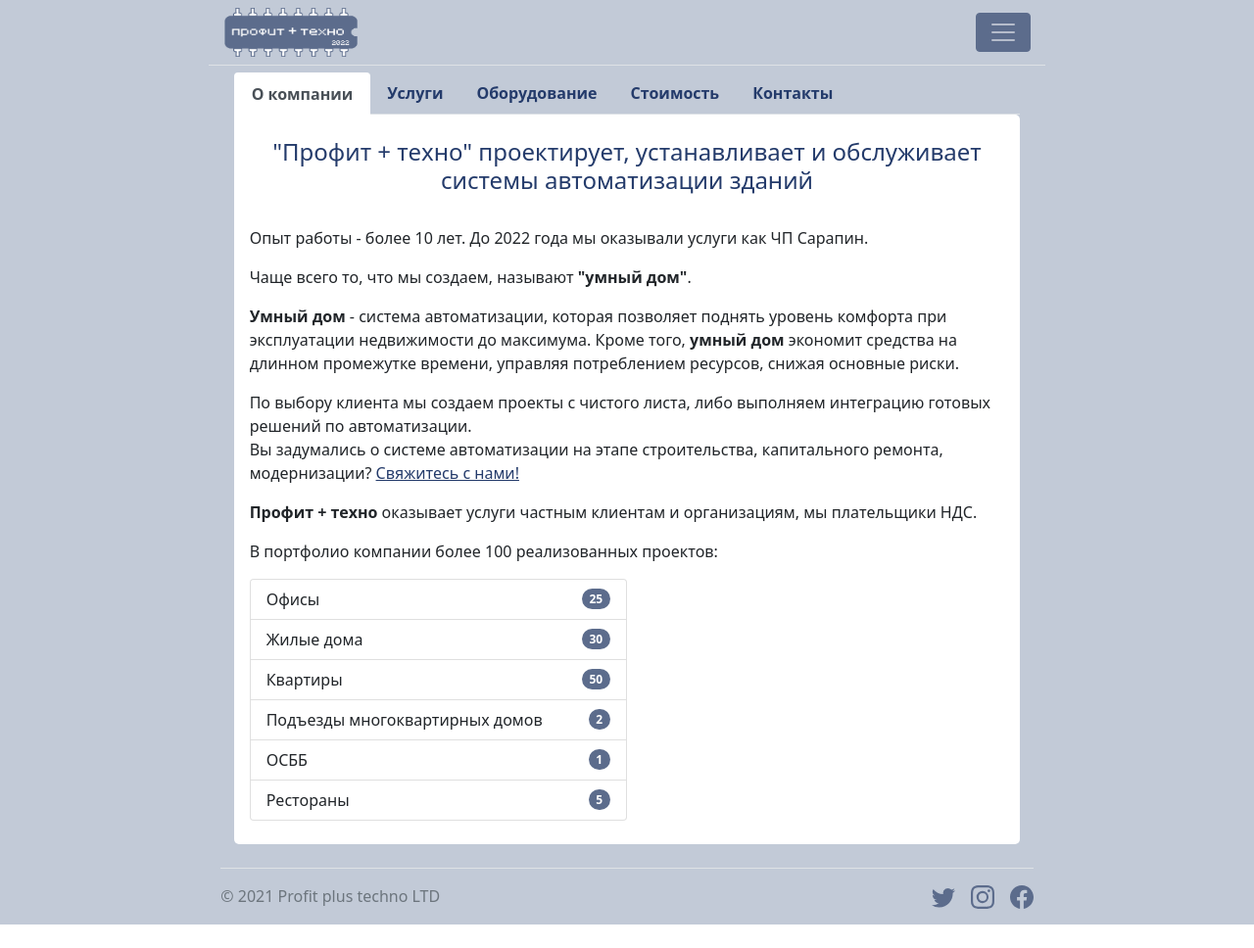
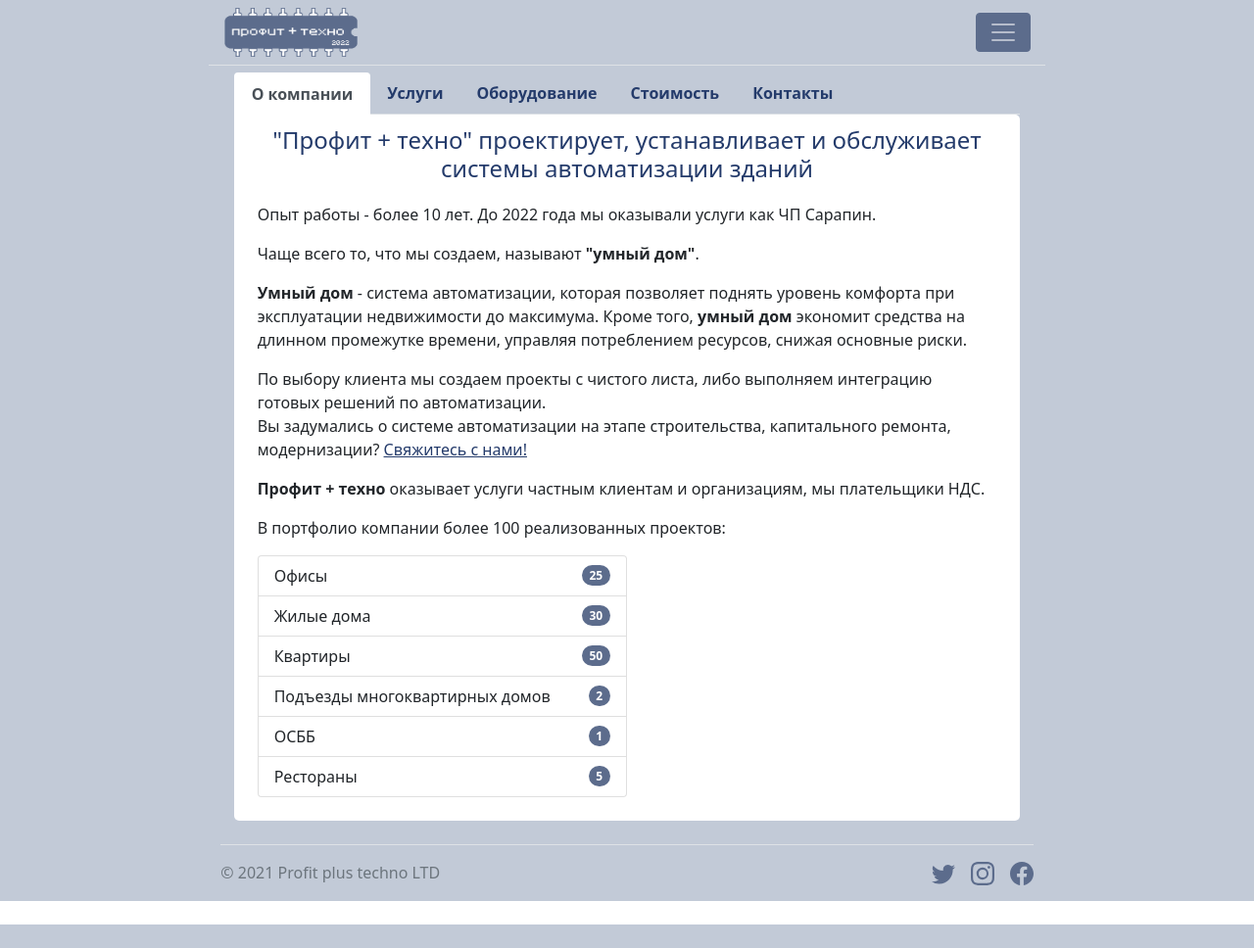
Before and after one commit to TatyanaFilimonova/ppt, a PHP site: page /index.html in a window 1280 px wide. Shown: the whole page at 98% size. After the commit the page ends 944 px from the top, so only its background shows below. Run offline with PHP 8.4, Linux system fonts and the light colour scheme.

Commit message:
Add files via upload

```diff
--- a/index.css
+++ b/index.css
@@ -125,8 +125,8 @@
 }
 
 h4 {
-    padding-top: 1em;
-    padding-bottom: 1em;
+    padding-top: 0.5em;
+    padding-bottom: 0.5em;
     text-align: center;
     color: 	rgb(36, 59, 107);
 }
@@ -275,13 +275,19 @@
 }
 
 .tab-pane {
-    padding-right: 0.5em;
-    padding-left: 0.5em;
+    padding-right: 1em;
+    padding-left: 1em;
 }
 
+@media (max-width: 350px){
+    .tab-pane {
+        padding-right: 0.1em;
+        padding-left: 0.1em;
+    }
+}
+
+
 .ul__center {
-    margin: 0 auto;
-    align-self: center;
-    width: min-content;
+    margin-left: 5em;
     alignment: center;
 }
--- a/index.html
+++ b/index.html
@@ -750,10 +750,10 @@
 
             </div>
                 <div class="tab-pane fade " id="budget" role="tabpanel" aria-labelledby="budget-tab">
-                    <br>
                     <h4>Хотите оценить бюджет автоматизации вашей недвижимости?</h4>
-                    <br>
+                    <p>
                     Воспользуйтесь нашим калькулятором:
+                    </p>
                     <ul>
                             <li>
                                 выберите раздел, соответствующий вашему объекту
```
Lines whose indentation alone changed are shown as unchanged.
